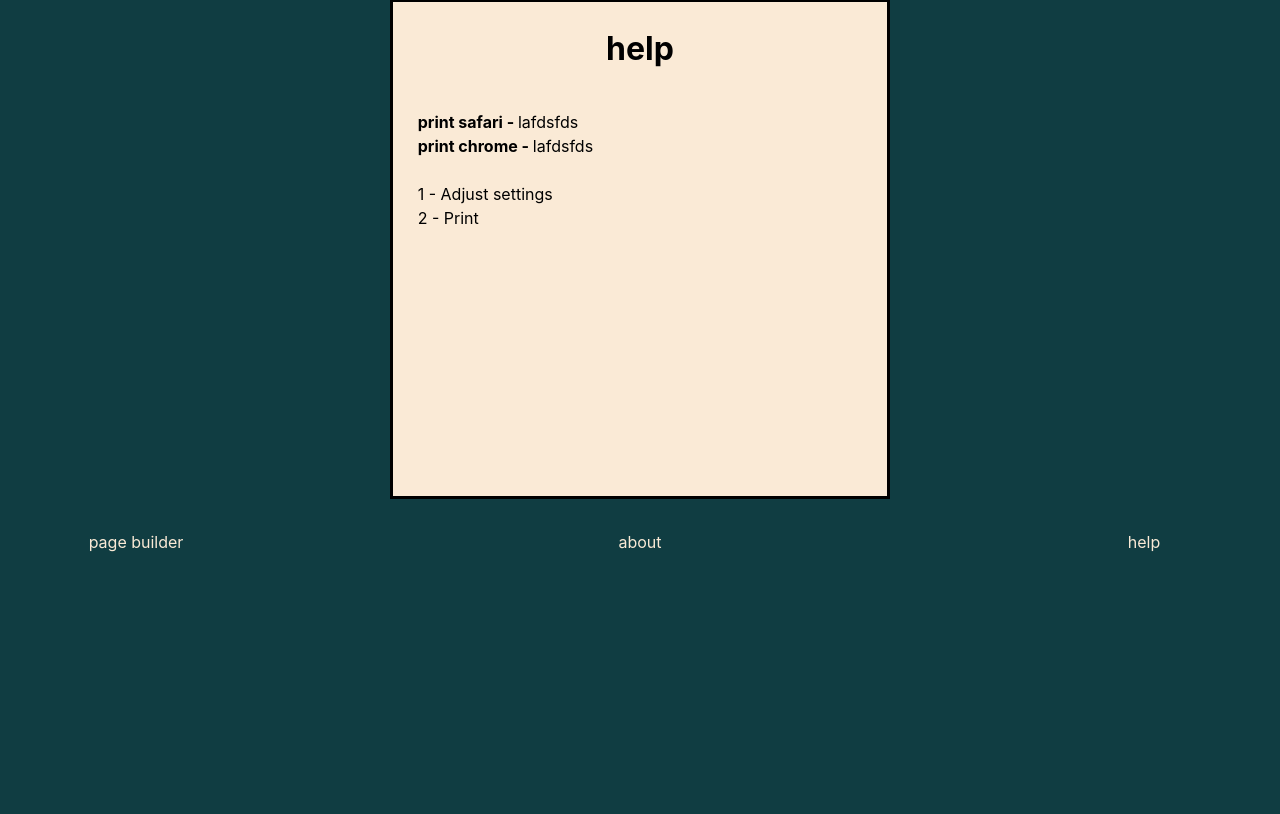
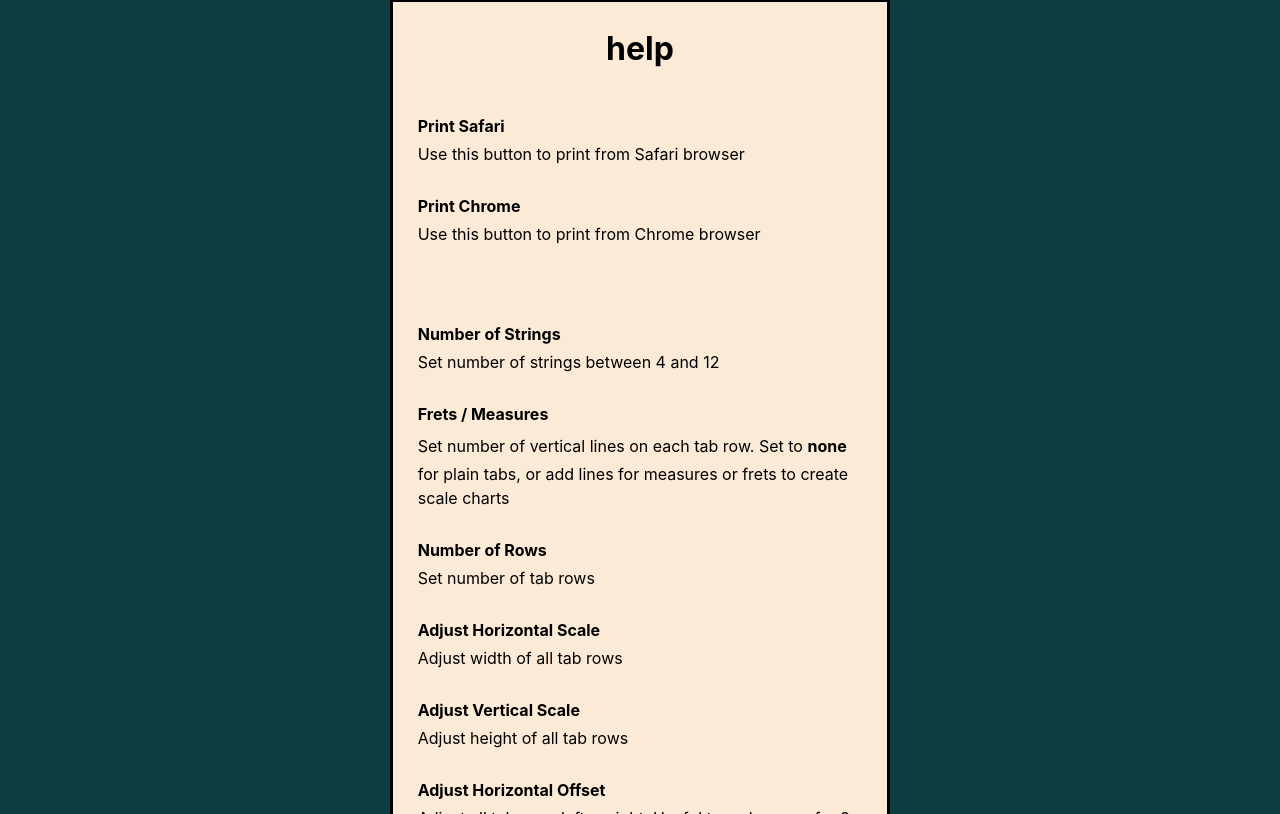
Before and after one commit to andentx/tab-lab, a Next.js app: page /help in a window 1280 px wide. Shown: the part 226-1040 px from the top of the page. Before the commit the page ends 800 px from the top, so only its background shows below. Built offline with nearby package versions, Linux system fonts and the light colour scheme.

Commit message:
Update pages

```diff
--- a/components/TextBox.js
+++ b/components/TextBox.js
@@ -13,6 +13,8 @@ const TextBoxContainer = styled.div`
   min-height: 500px;
   width: min(80%, 500px);
 
+  margin-bottom: clamp(1rem, -0.8rem + 9.6vw, 4rem);
+
   h2 {
     font-size: clamp(1.6rem, 1.36rem + 1.28vw, 2rem);
   }
@@ -20,6 +22,11 @@ const TextBoxContainer = styled.div`
   p {
     width: 90%;
     line-height: 1.5;
+    font-size: 1rem;
+  }
+
+  p b {
+    line-height: 2;
   }
 
   a {
--- a/pages/about.js
+++ b/pages/about.js
@@ -17,7 +17,7 @@ export default function About() {
       <TextBox>
         <h2>about</h2>
         <p>
-          <b>tab lab</b> is a tool for creating guitar tab templates.
+          <b>tab lab</b> is a tool for creating guitar tab templates
           <br />
           <br />
           <br />- made by <a href='https://andrewdent.dev'>andrew</a>
--- a/pages/help.js
+++ b/pages/help.js
@@ -17,12 +17,69 @@ export default function Help() {
       <TextBox>
         <h2>help</h2>
         <p>
-          <b>print safari - </b>lafdsfds
+          <b>Print Safari</b>
           <br />
-          <b>print chrome - </b>lafdsfds
+          Use this button to print from Safari browser
           <br />
-          <br />1 - Adjust settings
-          <br />2 - Print
+          <br />
+          <b>Print Chrome</b>
+          <br />
+          Use this button to print from Chrome browser
+          <br />
+          <br />
+          <br />
+          <br />
+          <b>Number of Strings</b>
+          <br />
+          Set number of strings between 4 and 12
+          <br />
+          <br />
+          <b>Frets / Measures</b>
+          <br />
+          Set number of vertical lines on each tab row. Set to <b>none</b> for plain tabs, or add lines for measures or frets to create scale charts
+          <br />
+          <br />
+          <b>Number of Rows</b>
+          <br />
+          Set number of tab rows
+          <br />
+          <br />
+          <b>Adjust Horizontal Scale</b>
+          <br />
+          Adjust width of all tab rows
+          <br />
+          <br />
+          <b>Adjust Vertical Scale</b>
+          <br />
+          Adjust height of all tab rows
+          <br />
+          <br />
+          <b>Adjust Horizontal Offset</b>
+          <br />
+          Adjust all tab rows left or right. Useful to make room for 3-hole punch
+          <br />
+          <br />
+          <b>Adjust Space Between Rows</b>
+          <br />
+          Adjust space between all tab rows
+          <br />
+          <br />
+          <b>Page Header</b>
+          <br />
+          Show or hide header at top of page
+          <br />
+          <br />
+          <b>Page Header Height</b>
+          <br />
+          Adjust height of page header
+          <br />
+          <br />
+          <b>Adjust Line Size</b>
+          <br />
+          Adjust thickness of all tab lines
+          <br />
+          <br />
+          <br />
         </p>
       </TextBox>
     </Layout>
```
